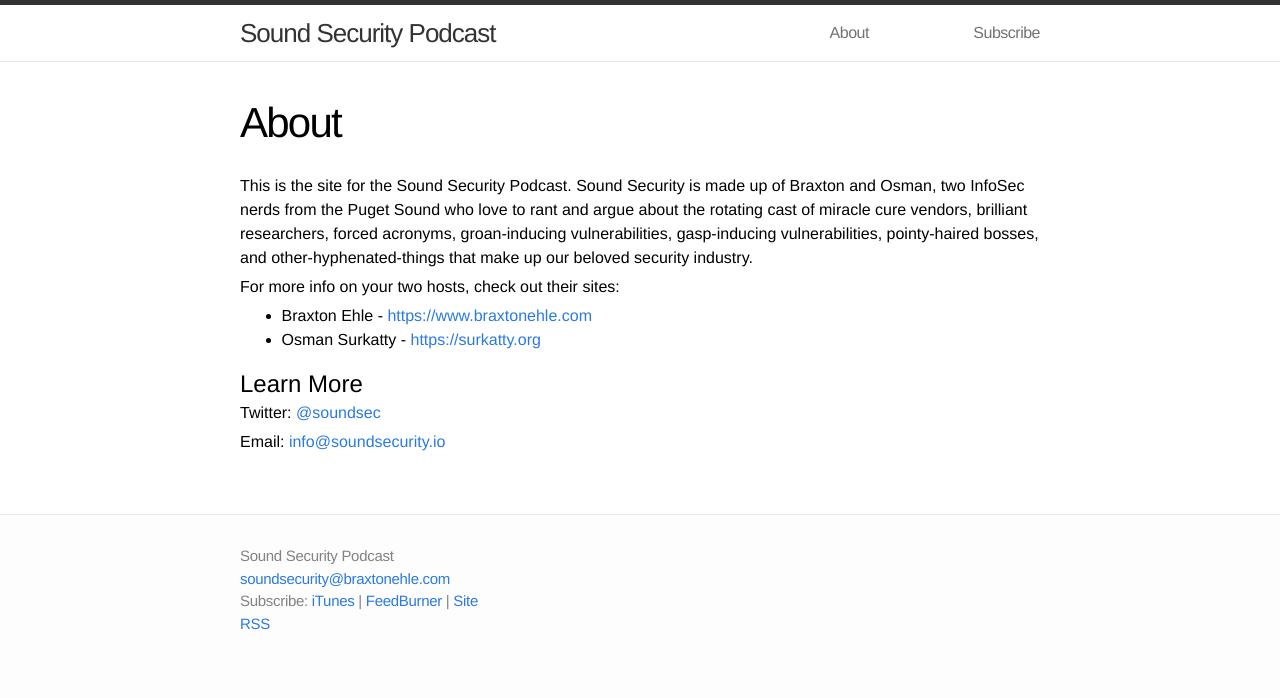
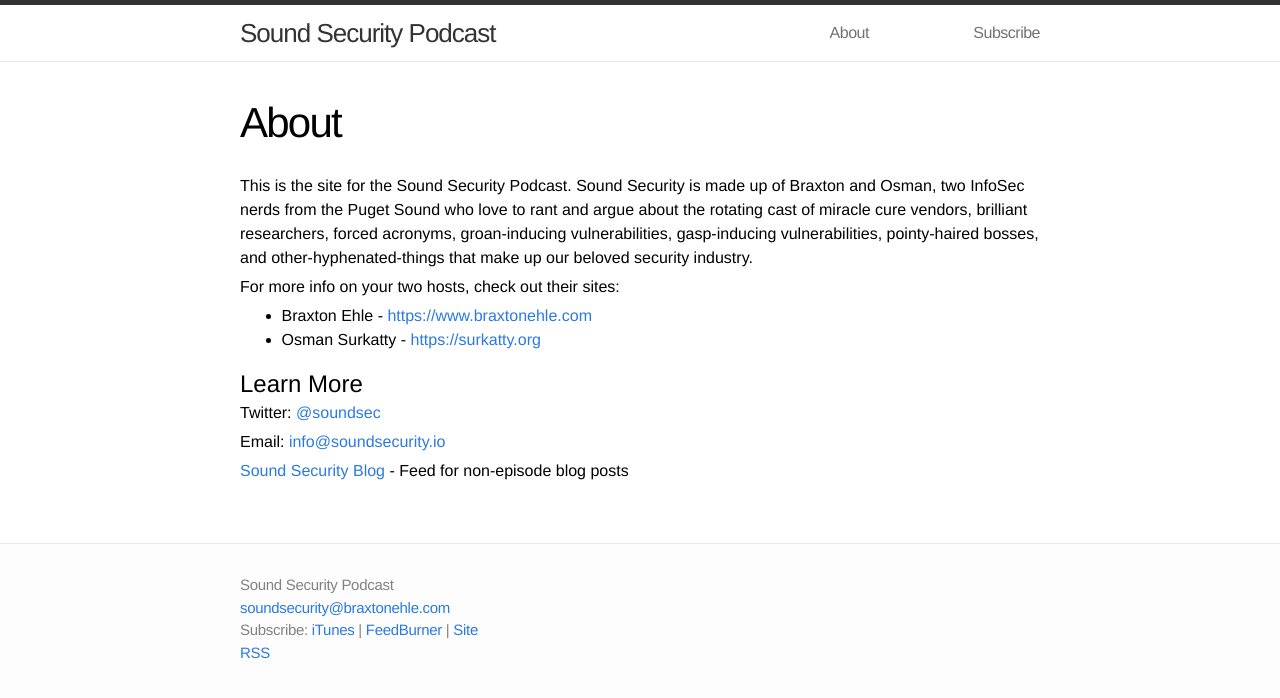
Before and after one commit to braxtone/soundsecurity, a Jekyll site: the page built from about.md, in a window 1280 px wide. Shown: the top 698 px of the page. Built offline with Jekyll 4.4.1, drawn with Linux system fonts in a browser that asks for light colours.

Commit message:
Add blog rss feed url

```diff
--- a/about.md
+++ b/about.md
@@ -20,3 +20,5 @@
 Twitter: [@{{ site.twitter_username }}](https://twitter.com/{{site.twitter_username}})
 
 Email: <info@soundsecurity.io>
+
+[Sound Security Blog](http://feeds.feedburner.com/SoundSecurityPodcastBlog) - Feed for non-episode blog posts
```
